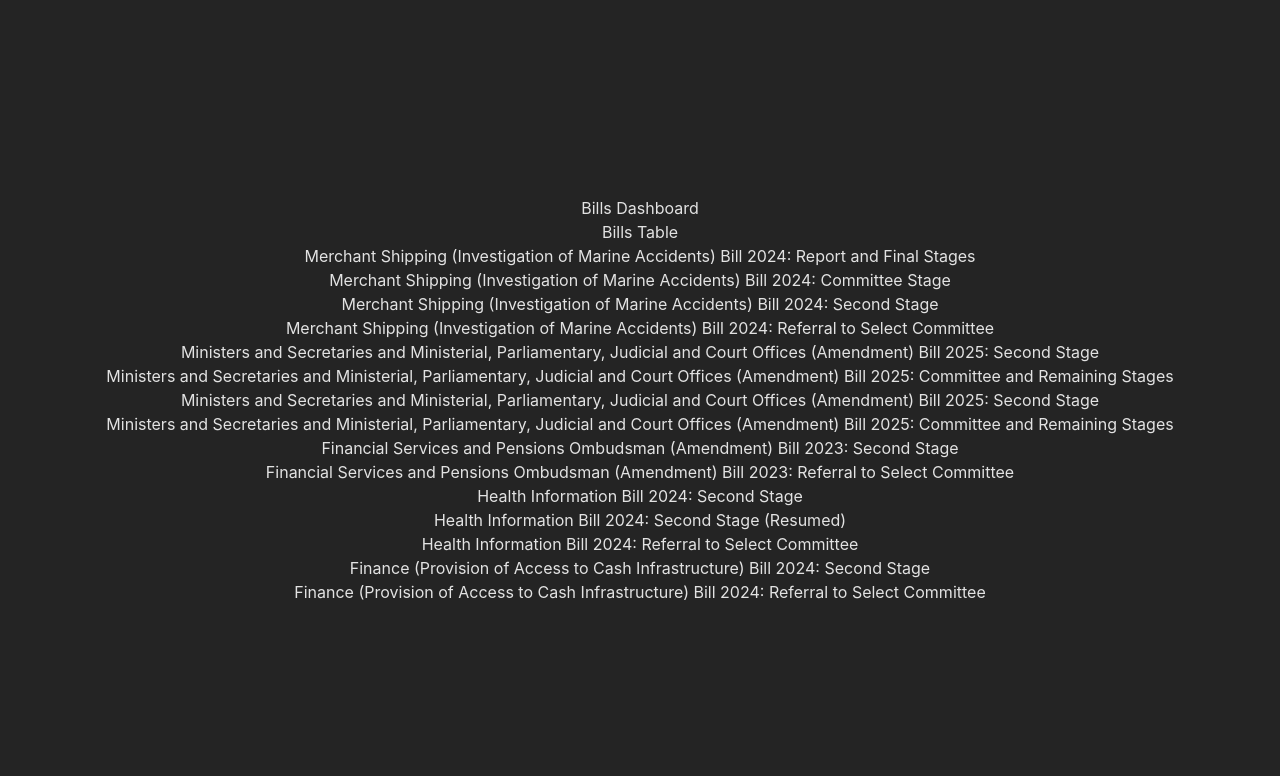
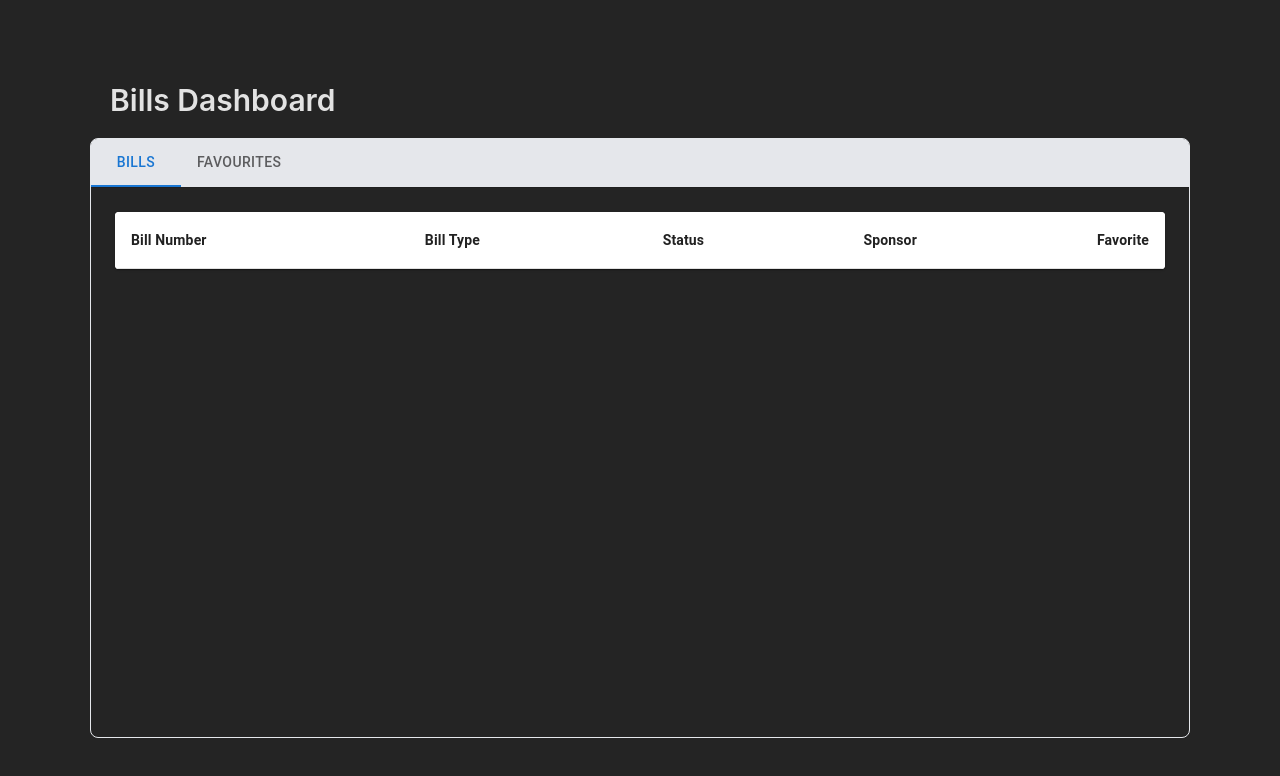
Before and after one commit to Subhom1/bills-dashboard, a React (Vite) app: page / in a window 1280 px wide. Shown: the top 776 px of the page. Built offline with nearby package versions, Linux system fonts and the light colour scheme.

Commit message:
Refactor BillsTable component to use MUI Table; add TabPanel for tabbed navigation; update Layout to integrate TabPanel; add status field to Bill type

```diff
--- a/src/App.tsx
+++ b/src/App.tsx
@@ -4,8 +4,7 @@ function App() {
   return (
     <>
       <Layout />
-      </>
-
+    </>
   );
 }
 
--- a/src/components/bills/BillsTable.tsx
+++ b/src/components/bills/BillsTable.tsx
@@ -1,27 +1,57 @@
+import Paper from "@mui/material/Paper";
 import { Bill } from "../../types/index";
+import Table from "@mui/material/Table";
+import TableBody from "@mui/material/TableBody";
+import TableCell from "@mui/material/TableCell";
+import TableContainer from "@mui/material/TableContainer";
+import TableHead from "@mui/material/TableHead";
+import TableRow from "@mui/material/TableRow";
 
 interface BillsTableProps {
   bills: Bill[];
 }
 
 export const BillsTable = ({ bills }: BillsTableProps) => {
+
   return (
-    <>
-      <div>Bills Table</div>
-      {bills && (
-        <ol>
-          {bills.map((item, index) => (
-            <li key={index}>
-              {item.debates &&
-                item.debates.map((debate, idx) => (
-                  <ul key={idx}>
-                    <li>{debate.showAs}</li>
-                  </ul>
-                ))}
-            </li>
-          ))}
-        </ol>
-      )}
-    </>
+    <Paper sx={{ width: "100%", overflow: "hidden"}}>
+      <TableContainer sx={{ maxHeight: "calc(100vh - 100px)", }}>
+        <Table
+          stickyHeader
+          sx={{
+            minWidth: 650,
+            "& .MuiTableCell-root": {
+              whiteSpace: "nowrap",
+              overflow: "hidden",
+              textOverflow: "ellipsis",
+              maxWidth: {
+                xs: "100px", // mobile
+                sm: "150px", // tablet
+                md: "200px", // desktop
+              },
+            },
+          }}
+          aria-label="bills table"
+        >
+          <TableHead>
+            <TableRow>
+              <TableCell sx={{ fontWeight: "bold" }}>Bill Number</TableCell>
+              <TableCell sx={{ fontWeight: "bold" }}>Bill Type</TableCell>
+              <TableCell sx={{ fontWeight: "bold" }}>Status</TableCell>
+              <TableCell sx={{ fontWeight: "bold" }}>Sponsor</TableCell>
+              <TableCell
+                align="center"
+                sx={{ fontWeight: "bold", width: "80px" }}
+              >
+                Favorite
+              </TableCell>
+            </TableRow>
+          </TableHead>
+          <TableBody>
+
+          </TableBody>
+        </Table>
+      </TableContainer>
+    </Paper>
   );
 };
--- /dev/null
+++ b/src/components/bills/TabPanel.tsx
@@ -0,0 +1,64 @@
+import * as React from "react";
+import Tabs from "@mui/material/Tabs";
+import Tab from "@mui/material/Tab";
+import Box from "@mui/material/Box";
+import { mockBills } from "@/tests/mocks/mockBills";
+import { BillsTable } from "./BillsTable";
+interface TabPanelProps {
+  children?: React.ReactNode;
+  index: number;
+  value: number;
+}
+
+function CustomTabPanel(props: TabPanelProps) {
+  const { children, value, index, ...other } = props;
+
+  return (
+    <div
+      role="tabpanel"
+      hidden={value !== index}
+      id={`simple-tabpanel-${index}`}
+      aria-labelledby={`simple-tab-${index}`}
+      {...other}
+    >
+      {value === index && <Box sx={{ p: 3 }}>{children}</Box>}
+    </div>
+  );
+}
+
+function a11yProps(index: number) {
+  return {
+    id: `simple-tab-${index}`,
+    "aria-controls": `simple-tabpanel-${index}`,
+  };
+}
+
+export default function TabPanel() {
+  const [value, setValue] = React.useState(0);
+
+  const handleChange = (event: React.SyntheticEvent, newValue: number) => {
+    setValue(newValue);
+  };
+
+  return (
+    <Box className="min-h-[600px] min-w-[1100px] border rounded-md p-0" sx={{ borderRadius: 2 }}>
+      <Box sx={{ borderBottom: 1, borderColor: "divider" }}>
+        <Tabs
+        className="bg-gray-200 rounded-t-md"
+          value={value}
+          onChange={handleChange}
+          aria-label="bill tabs"
+        >
+          <Tab label="Bills" {...a11yProps(0)} />
+          <Tab label="Favourites" {...a11yProps(1)} />
+        </Tabs>
+      </Box>
+      <CustomTabPanel value={value} index={0}>
+        <BillsTable bills={mockBills[0].results.map((item) => item.bill)} />
+      </CustomTabPanel>
+      <CustomTabPanel value={value} index={1}>
+        Favourites
+      </CustomTabPanel>
+    </Box>
+  );
+}
--- a/src/components/layout/_layout_.tsx
+++ b/src/components/layout/_layout_.tsx
@@ -1,12 +1,10 @@
-import { mockBills } from "@/tests/mocks/mockBills";
-import { BillsTable } from "@/components/bills/BillsTable";
-
+import TabPanel from "@/components/bills/TabPanel";
 
 export const Layout = () => {
   return (
     <>
-      <header>Bills Dashboard</header>
-      <BillsTable bills={mockBills[0].results.map((item) => item.bill)} />
+      <header className="text-left my-5 ml-5 font-semibold text-3xl">Bills Dashboard</header>
+      <TabPanel />
     </>
   );
 };
--- a/src/types/index.tsx
+++ b/src/types/index.tsx
@@ -22,6 +22,7 @@ export type Bill = {
   sourceURI: string;
   sponsors: Sponsor[];
   stages: Stage[];
+  status: string;
 };
 
 export type AmendmentList = {
```
